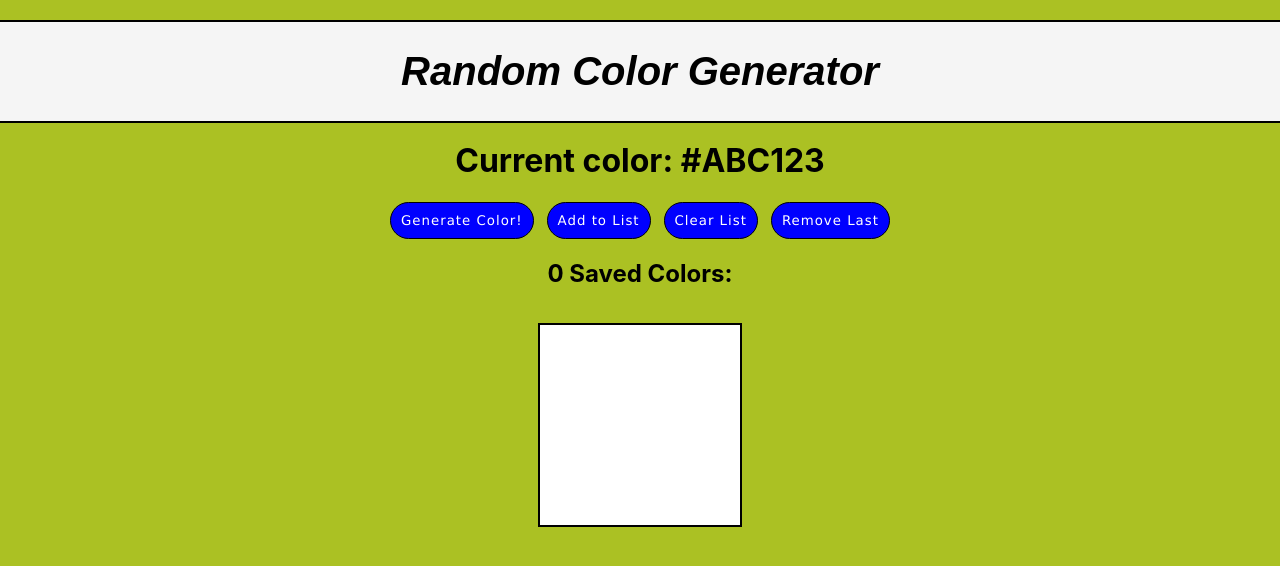
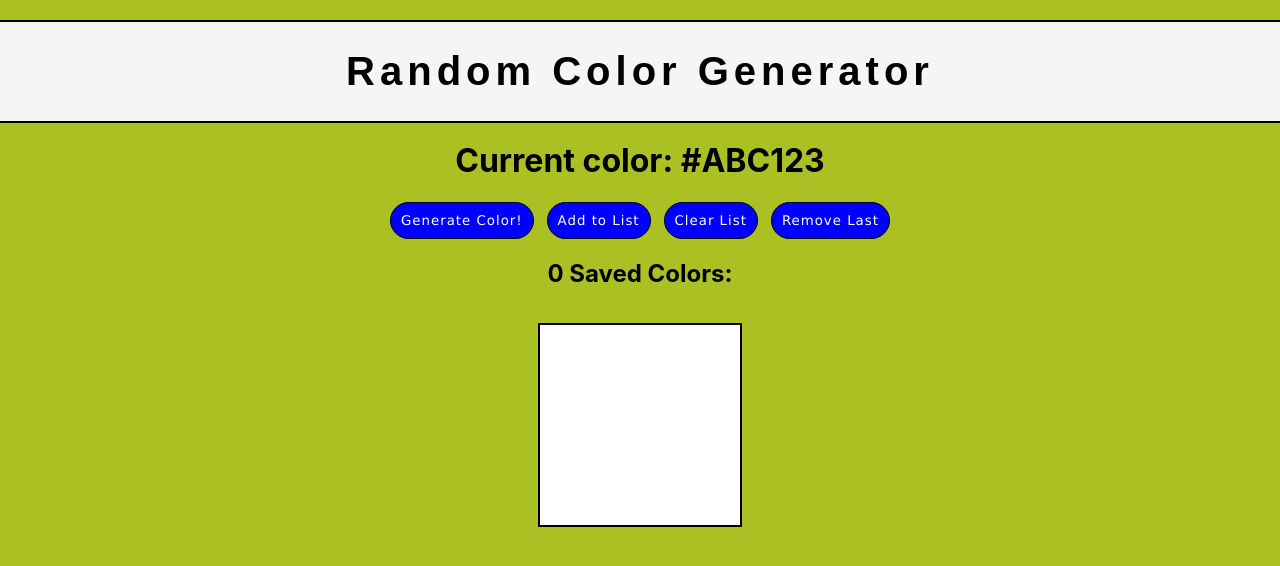
Before and after one commit to MParrella823/color-changer, a React (Create React App) app: page / in a window 1280 px wide. Shown: the top 566 px of the page. Built offline with nearby package versions, Linux system fonts and the light colour scheme.

Commit message:
minor changes

```diff
--- a/src/Components/Header/Header.css
+++ b/src/Components/Header/Header.css
@@ -2,7 +2,7 @@
     padding: 15px auto;
     background-color: whitesmoke;
     font-family: fantasy;
-    font-style: italic;
+    letter-spacing: .25em;
     min-height: 70px;
     width: 100%;
     position: fixed;
```
